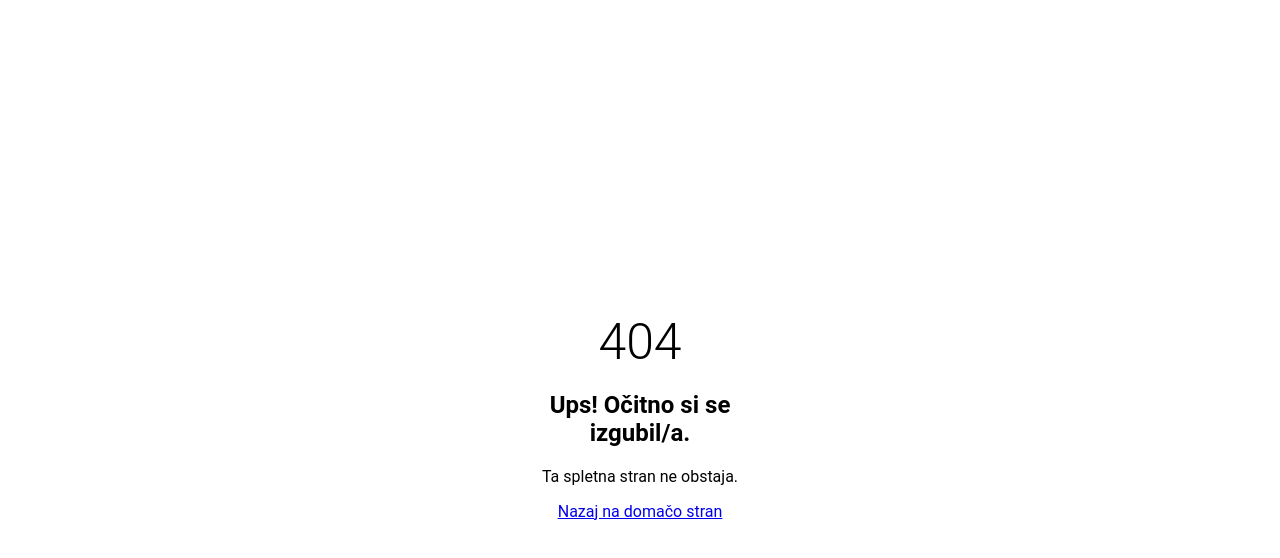
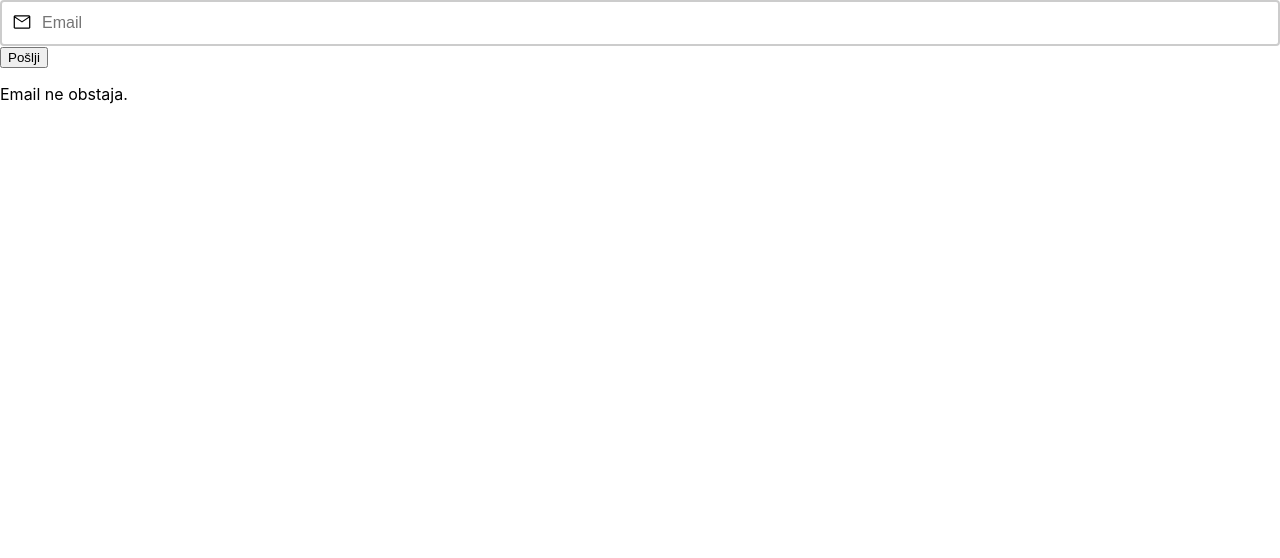
Before and after one commit to BlazOsredkar/Fake-Malice-Frontend, a React (Create React App) app: page /forgotPassword in a window 1280 px wide. Before the commit this address had no page. Shown: the top 558 px of the page. Built offline with nearby package versions, Linux system fonts and the light colour scheme.

Commit message:
added forgot password

```diff
--- a/src/App.js
+++ b/src/App.js
@@ -8,6 +8,7 @@ import RequireAuth from "./app/RequireAuth";
 import Loading from "./components/loading";
 import NotFoundPage from "./Pages/404page/404";
 import AdminPage from "./Pages/adminPage";
+import ForgotPassword from "./Pages/forgotPassword";
 
 function App() {
   return (
@@ -22,6 +23,7 @@ function App() {
         <Route path="/admin" element={<AdminPage />} >
             <Route path="/admin/" element={<div>Admin</div>} />
         </Route>
+          <Route path="/forgotPassword" element={<ForgotPassword/>} />
 
       </Routes>
     </BrowserRouter>
--- /dev/null
+++ b/src/Pages/forgotPassword.js
@@ -0,0 +1,48 @@
+import React, {useState} from "react";
+import axios from "axios";
+import {store} from "../app/store";
+import {setUserLoading, userLogin} from "../auth/userSlice";
+
+const ForgotPassword = () => {
+    //check if mail exists in database
+    const [eposta, setEmail] = useState("");
+    const [emailExists, setEmailExists] = useState(false);
+
+
+    const handleSubmit = async (e) => {
+        e.preventDefault();
+
+        const formData = new FormData(e.target);
+        const eposta = formData.get("eposta");
+        try {
+            const response = await axios.post('http://localhost:5050/api/forgotPassword', {eposta}, {withCredentials:true})
+            if(response.status === 200){
+                setEmailExists(true);
+            }
+        }
+        catch (e) {
+            setEmailExists(false);
+        }
+
+    }
+
+
+    return(
+
+        <div>
+            <form onSubmit={handleSubmit}>
+                <input type="email" className="inputEmail input" name="eposta" placeholder="Email" required/>
+                <input type="submit" value="Pošlji"/>
+            </form>
+            {emailExists ? <p>Na vaš email smo poslali povezavo za ponastavitev gesla.</p> : <p>Email ne obstaja.</p>}
+
+        </div>
+
+
+    )
+
+
+}
+
+
+export default ForgotPassword
--- a/src/Pages/login.js
+++ b/src/Pages/login.js
@@ -4,6 +4,7 @@ import ScvLogo from '../style/school_logo.png';
 import {store} from "../app/store";
 import {setUserLoading, userLogin} from "../auth/userSlice";
 import {useDispatch} from "react-redux";
+import {Link} from "react-router-dom";
 
 const Login = () => {
     async function handleSubmit(e){
@@ -28,6 +29,7 @@ const Login = () => {
 
     }
   return (
+      <>
       <div className="App">
           <img src={ScvLogo} alt="logo" className="logo"/>
           <form onSubmit={handleSubmit}>
@@ -41,10 +43,12 @@ const Login = () => {
               <br/>
               {/*Submit*/}
               <div className="button"><input className="submit" type="submit" value="Prijava"/></div>
+              <Link to="/forgotPassword" className="PozabilGeslo">Pozabljeno geslo?</Link>
           </form>
 
+      </div>
 
-      </div>
+      </>
     );
 }
 export default Login;
--- a/src/style/homestyle.css
+++ b/src/style/homestyle.css
@@ -58,7 +58,11 @@
 .button {
     position: absolute;
     left: 50%;
-
-    transform: translate(-50%, -20%);
+    margin-bottom: 20px;
+    transform: translate(-50%, -10%);
 
 }
+
+.PozabilGeslo{
+
+}
```
